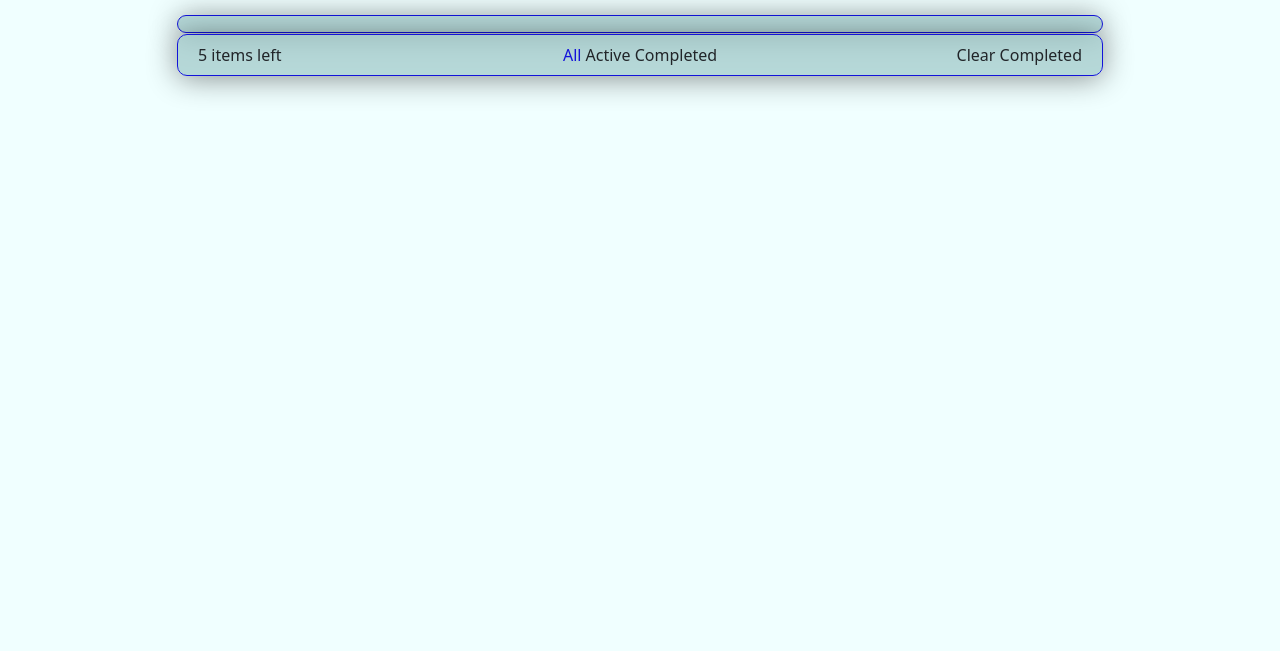
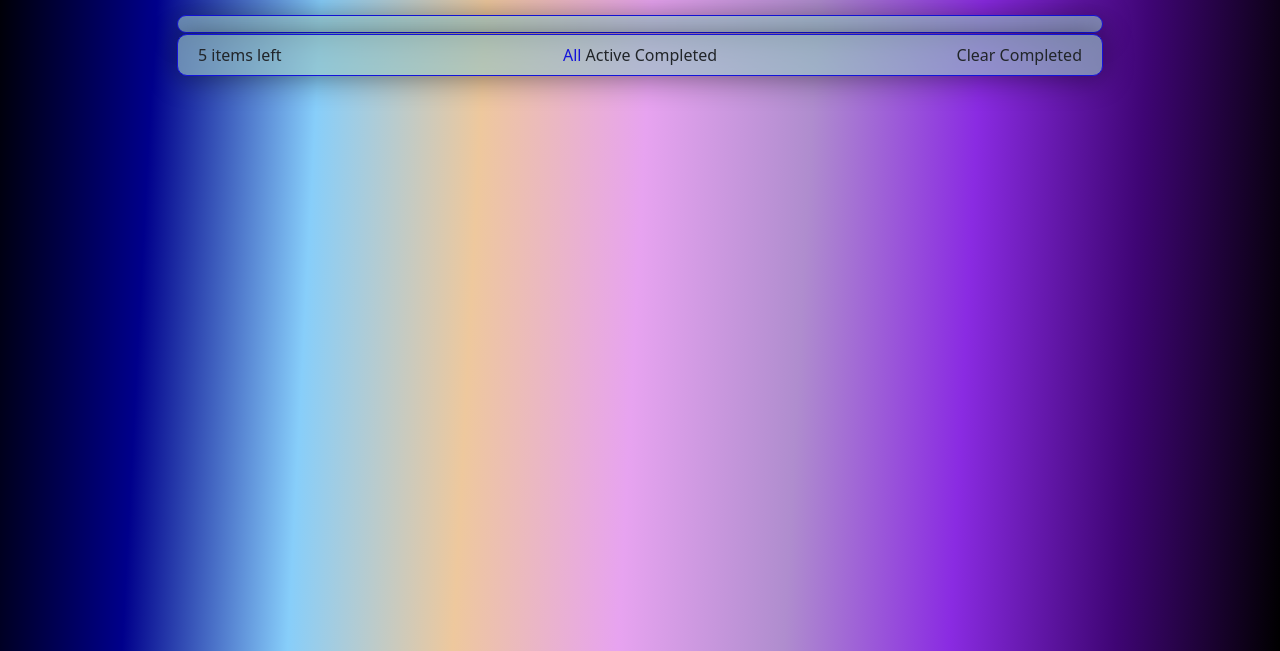
Before and after one commit to babi2707/toDoList, a plain HTML site: page index.html in a window 1280 px wide. Shown: the part 179-830 px from the top of the page. Before the commit the page ends 800 px from the top, so only its background shows below. Drawn offline with nearby package versions, Linux system fonts and the light colour scheme; no server answers.

Commit message:
background

```diff
--- a/style.css
+++ b/style.css
@@ -1,5 +1,9 @@
 body {
-    background-color: azure;
+    background: linear-gradient(93deg, #000000, #00008B, #87CEFA, #eec89d, #e7a3f0, #af8dce, #8A2BE2, #3f0575, #000000);
+    background-repeat: no-repeat;
+    background-size: cover;
+    background-position: center;
+    height: 100vh;
 }
 
 .container {
@@ -93,6 +97,7 @@ h1 {
     transform: translateY(-1px);
     box-shadow: 0 0px 7px 0px rgb(0, 0, 0, 0.45);
     border-color: rgb(83, 83, 173);
+    background-color: rgba(20, 148, 148, 0.753);
 }
 
 #lista:first-of-type {
@@ -116,6 +121,7 @@ h1 {
     transform: translateY(-1px);
     box-shadow: 0 0px 7px 0px rgb(0, 0, 0, 0.45);
     border-color: rgb(83, 83, 173);
+    background-color: rgba(20, 148, 148, 0.753);
 }
 
 #lista:last-of-type {
```
Also changed, not shown: img/cool-website-background-14.jpg (added), img/desktop-wallpaper-abstract-blue-and-white-polygon-background-template-blue-polygon.jpg (added), img/list-icon-notebook-with-completed-todo-list-3d-render_471402-428.avif (added).
